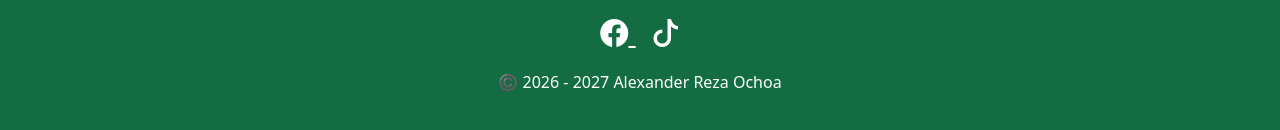
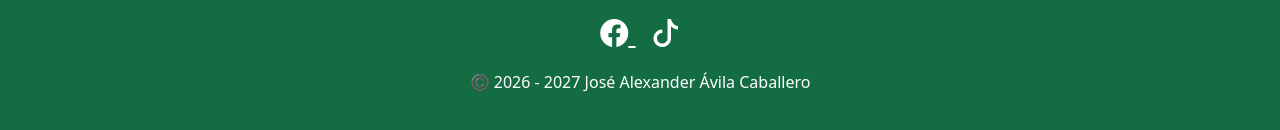
Before and after one commit to josealexanderavila123-coder/WEBSITE-CECyMAGIC, a plain HTML site: page index.html in a window 1280 px wide. Shown: the part 2127-2257 px from the top of the page. Drawn offline with nearby package versions, Linux system fonts and the light colour scheme.

Commit message:
Update index.html

```diff
--- a/index.html
+++ b/index.html
@@ -556,7 +556,7 @@ class="text-white fs-3 mx-2">
 </a>
 </div>
 <p class="mt-3">
-©️ 2026 - 2027 Alexander Reza Ochoa
+©️ 2026 - 2027 José Alexander Ávila Caballero
 </p> </div>
 </footer>
 
```
